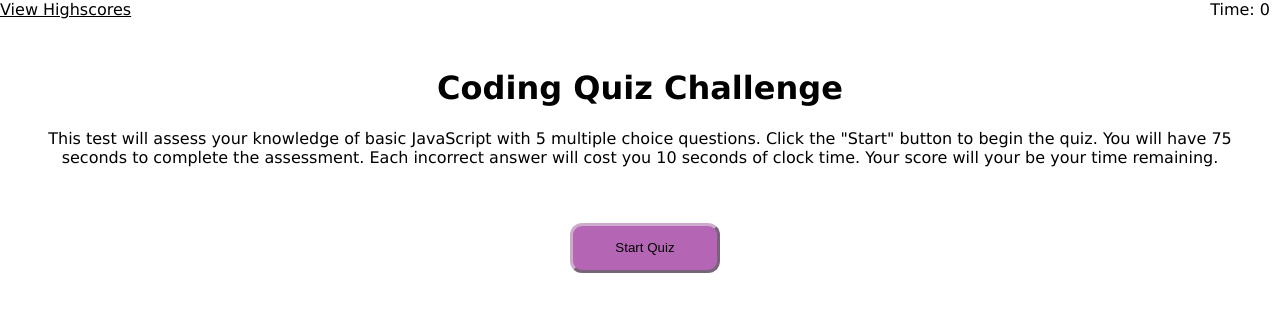
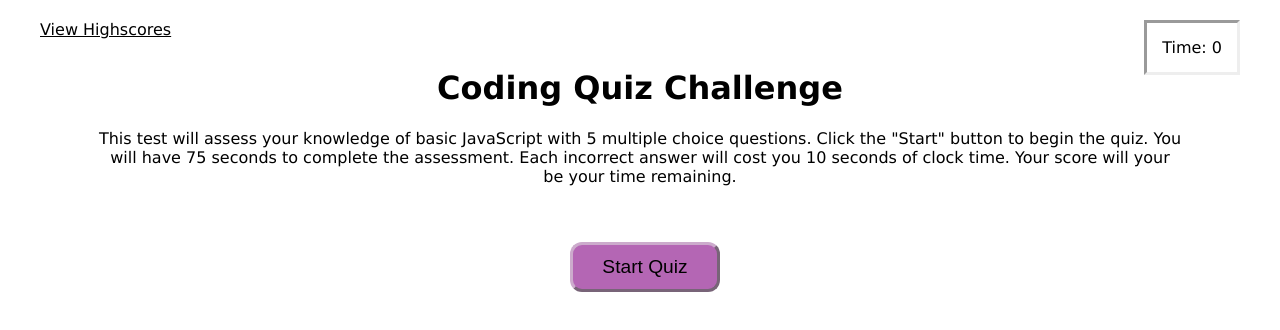
Before and after one commit to Nolsar/Timed_Code_Quiz, a plain HTML site: page index.html in a window 1280 px wide. Drawn offline with Linux system fonts and the light colour scheme.

Commit message:
added styling to highScore html

```diff
--- a/highScores.css
+++ b/highScores.css
@@ -0,0 +1,47 @@
+body {
+    text-align: center;
+    font-family:'Lucida Sans', 'Lucida Sans Regular', 'Lucida Grande', 'Lucida Sans Unicode', Geneva, Verdana, sans-serif;
+}
+
+h1 {
+    text-align: center;
+    /* used the resource https://css-tricks.com/snippets/css/gradient-text/ */
+    background: -webkit-linear-gradient(rgb(255, 3, 3), rgb(94, 2, 2));
+    -webkit-background-clip: text;
+    -webkit-text-fill-color: transparent;
+
+}
+
+#highScore {
+    list-style-type: decimal;
+    display:inline-block;
+    text-align: center;
+    padding-left: 0px;
+}
+
+li {
+    text-align: left;
+    padding-top: 10px;
+    padding-bottom: 10px;
+    margin-bottom: 7px;
+    width: 40px;
+
+}
+
+#goBack{
+    position: relative;
+    bottom: -100px;
+    background-color: rgb(189, 189, 189);
+    border-color: rgb(160, 159, 160);
+    border-width: 3px;
+    border-radius: 12px;
+}
+
+#clear{
+    position: relative;
+    bottom: -100px;
+    background-color: rgb(189, 189, 189);
+    border-color: rgb(160, 159, 160);
+    border-width: 3px;
+    border-radius: 12px;
+}
--- a/style.css
+++ b/style.css
@@ -4,23 +4,25 @@ body {
 
 #highScore1{
     position: absolute;
+    top: 20px;
     left: 0;
-    top: 0;
+    padding-left: 40px;
     color: black;
     font-style: normal;
 }
 
 #timer {
+    border-style: inset;
     position: absolute;
-    top: 0;
+    top: 20px;
     right: 0;
-    padding-right: 10px;
+    padding: 15px;
+    margin-right: 40px;
 }
 
 .container {
     text-align: center;
-    padding: 40px;
-    /* padding-left: 100px; */
+    padding: 40px 90px 40px 90px;
     height: auto;
     width: auto;
 }
@@ -59,8 +61,8 @@ margin-bottom: 7px;
 #createH1 {
     font-size: 50px;
     color: rgb(39, 156, 90);
+    /* used the resource https://css-tricks.com/snippets/css/gradient-text/ */
     background: -webkit-linear-gradient(rgb(173, 45, 199), rgb(132, 240, 69));
-    /* used the resource https://css-tricks.com/snippets/css/gradient-text/ */
     -webkit-background-clip: text;
     -webkit-text-fill-color: transparent;
 }
@@ -71,13 +73,14 @@ margin-bottom: 7px;
 }
 
 button {
+    font-size: 120%;
     margin-left: 10px;
     height: 35px;
     width: 75px
-    border-style: groove;
-    border-color: purple;
-    background-color: lavender;
-    border-radius: 10px
+    background-color: rgb(180, 102, 180);
+    border-color: rgb(204, 171, 204);
+    border-width: 3px;
+    border-radius: 12px;
 }
 
 #createDiv {
```
